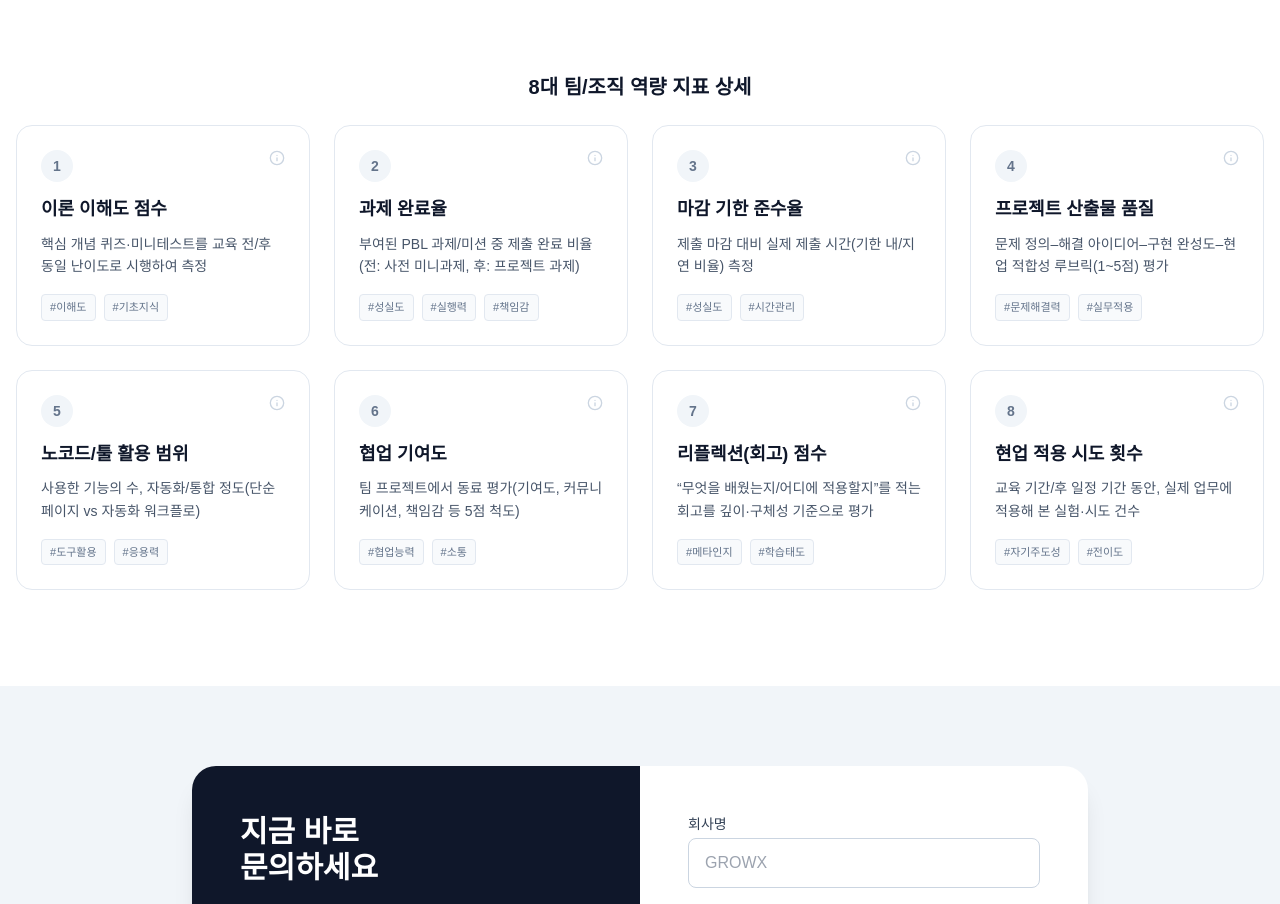
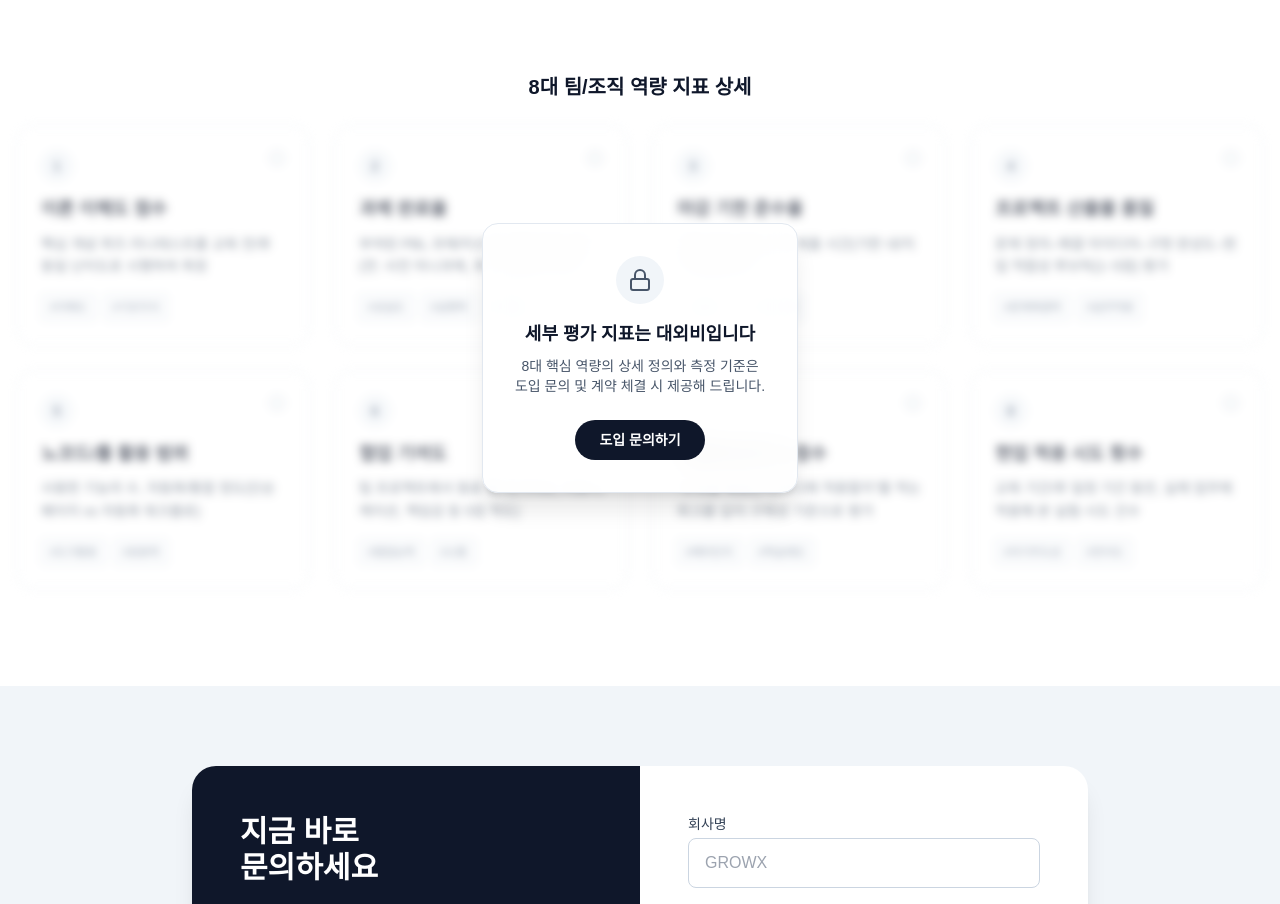
Before and after one commit to yesbgy-byte/growx, a React (Vite) app: page / in a window 1280 px wide. Shown: the part 4540-5444 px from the top of the page. Built offline with nearby package versions, Linux system fonts and the light colour scheme; a web font is replaced by a local one.

Commit message:
feat: blur detailed assessment metrics

```diff
--- a/components/AssessmentSystem.tsx
+++ b/components/AssessmentSystem.tsx
@@ -177,11 +177,12 @@ const AssessmentSystem: React.FC = () => {
           <h3 className="text-xl font-bold mb-6 text-center text-slate-900">
             {activeTab === 'team' ? '8대 팀/조직 역량 지표 상세' : '8대 개인 역량 지표 상세'}
           </h3>
-          <div className="grid md:grid-cols-2 lg:grid-cols-4 gap-6">
+          <div className="relative">
+            <div className="grid md:grid-cols-2 lg:grid-cols-4 gap-6 blur-sm select-none pointer-events-none opacity-60">
               {currentDetails.map((metric) => (
-              <div key={metric.id} className="bg-white p-6 rounded-2xl border border-slate-200 hover:border-orange-400 hover:shadow-lg transition-all group min-h-[220px] flex flex-col">
+                <div key={metric.id} className="bg-white p-6 rounded-2xl border border-slate-200 transition-all group min-h-[220px] flex flex-col">
                   <div className="flex items-start justify-between mb-4">
-                  <div className="w-8 h-8 rounded-full bg-slate-100 text-slate-500 flex items-center justify-center font-bold text-sm group-hover:bg-orange-100 group-hover:text-orange-600 transition-colors">
+                    <div className="w-8 h-8 rounded-full bg-slate-100 text-slate-500 flex items-center justify-center font-bold text-sm">
                       {metric.id}
                     </div>
                     <Info size={16} className="text-slate-300" />
@@ -202,6 +203,24 @@ const AssessmentSystem: React.FC = () => {
                 </div>
               ))}
             </div>
+
+            {/* Overlay */}
+            <div className="absolute inset-0 flex flex-col items-center justify-center z-10">
+              <div className="bg-white/90 backdrop-blur-md p-8 rounded-2xl shadow-xl border border-slate-200 text-center max-w-md mx-4">
+                <div className="w-12 h-12 bg-slate-100 rounded-full flex items-center justify-center mx-auto mb-4 text-slate-600">
+                  <svg xmlns="http://www.w3.org/2000/svg" width="24" height="24" viewBox="0 0 24 24" fill="none" stroke="currentColor" strokeWidth="2" strokeLinecap="round" strokeLinejoin="round"><rect width="18" height="11" x="3" y="11" rx="2" ry="2" /><path d="M7 11V7a5 5 0 0 1 10 0v4" /></svg>
+                </div>
+                <h4 className="text-lg font-bold text-slate-900 mb-2">세부 평가 지표는 대외비입니다</h4>
+                <p className="text-slate-600 text-sm mb-6">
+                  8대 핵심 역량의 상세 정의와 측정 기준은<br />
+                  도입 문의 및 계약 체결 시 제공해 드립니다.
+                </p>
+                <a href="#contact" className="inline-flex items-center justify-center px-6 py-2.5 bg-slate-900 text-white text-sm font-bold rounded-full hover:bg-slate-800 transition-colors">
+                  도입 문의하기
+                </a>
+              </div>
+            </div>
+          </div>
         </div>
 
       </div>
```
Lines whose indentation alone changed are shown as unchanged.
